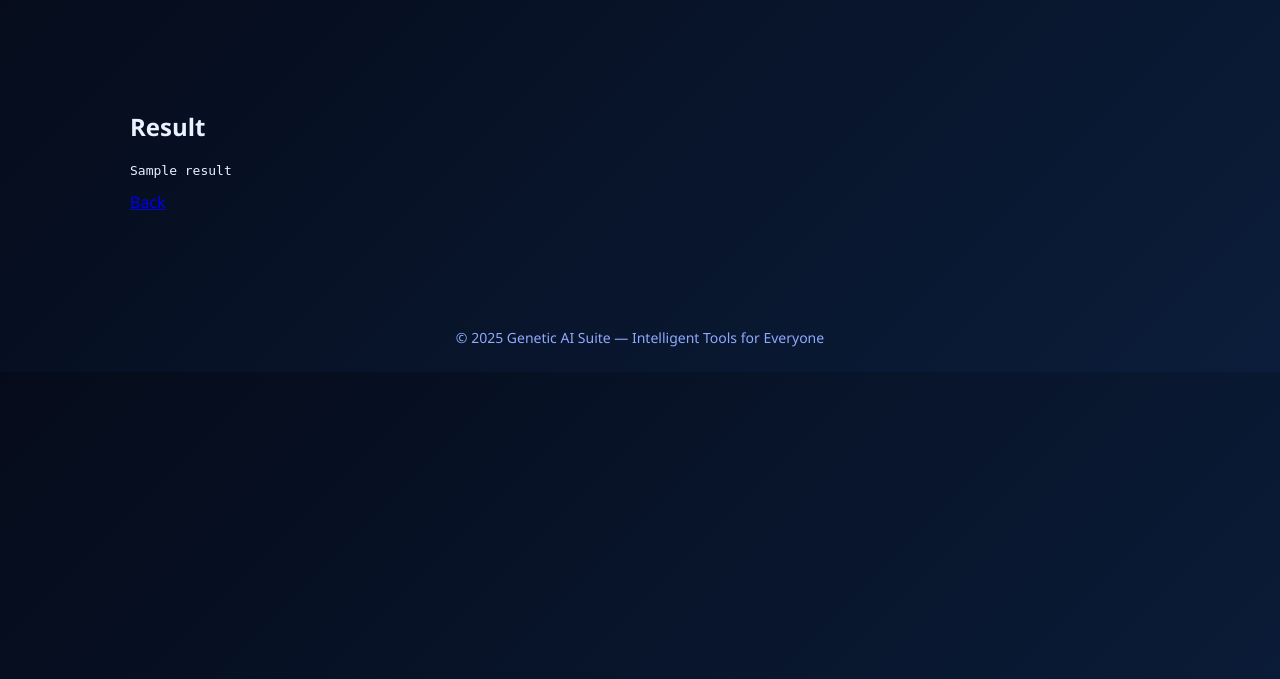
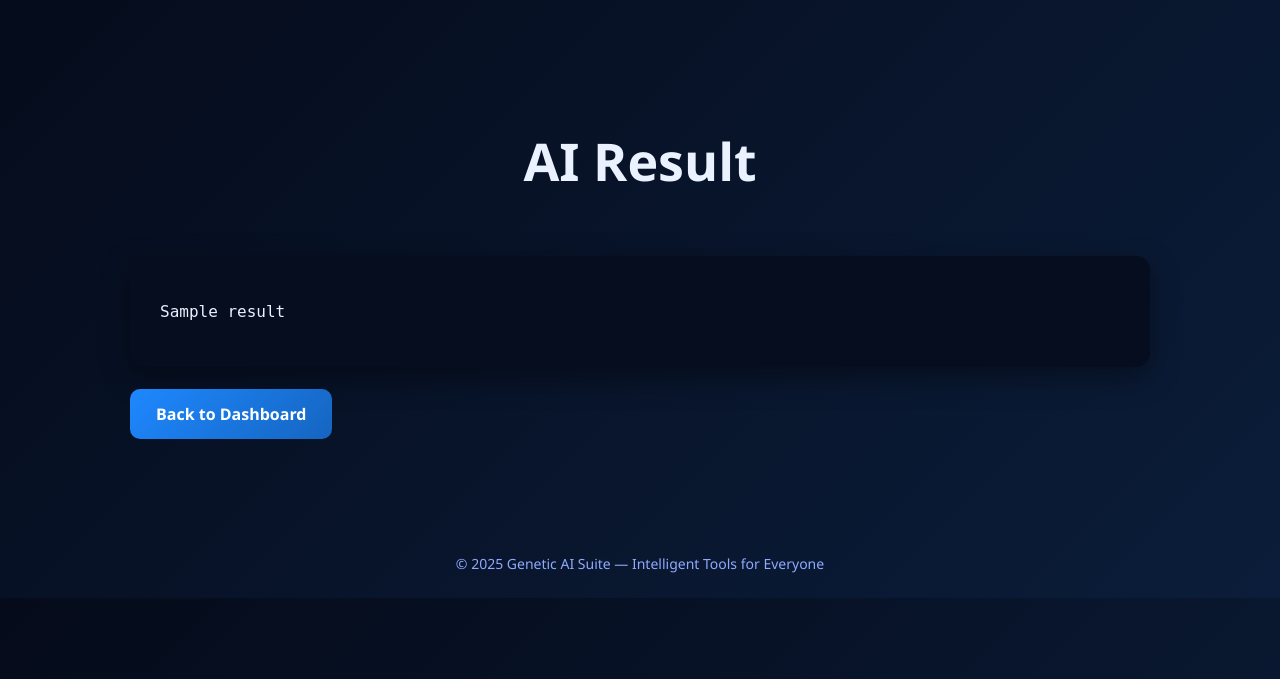
Before and after one commit to supreme-ai-gif/Genetic-suite, a Flask app: template templates/tool_result.html in a window 1280 px wide. Shown: the part 87-766 px from the top of the page. Run offline with Flask 3, Linux system fonts and the light colour scheme; the template is opened without the code that fills it: most values are stand-ins (such as "Sample title", 1, 10 or a date in 2020).

Commit message:
Enhance tool result page layout and styling

```diff
--- a/templates/tool_result.html
+++ b/templates/tool_result.html
@@ -1,6 +1,15 @@
 {% extends 'layout.html' %}
 {% block content %}
-<h2>Result</h2>
-<pre>{{ result }}</pre>
-<a href="/dashboard">Back</a>
+
+<div class="hero">
+  <h1>AI Result</h1>
+</div>
+
+<div class="card">
+  <pre style="white-space:pre-wrap;font-size:16px">{{ result }}</pre>
+</div>
+
+<br>
+<a href="/dashboard" class="btn">Back to Dashboard</a>
+
 {% endblock %}
```
